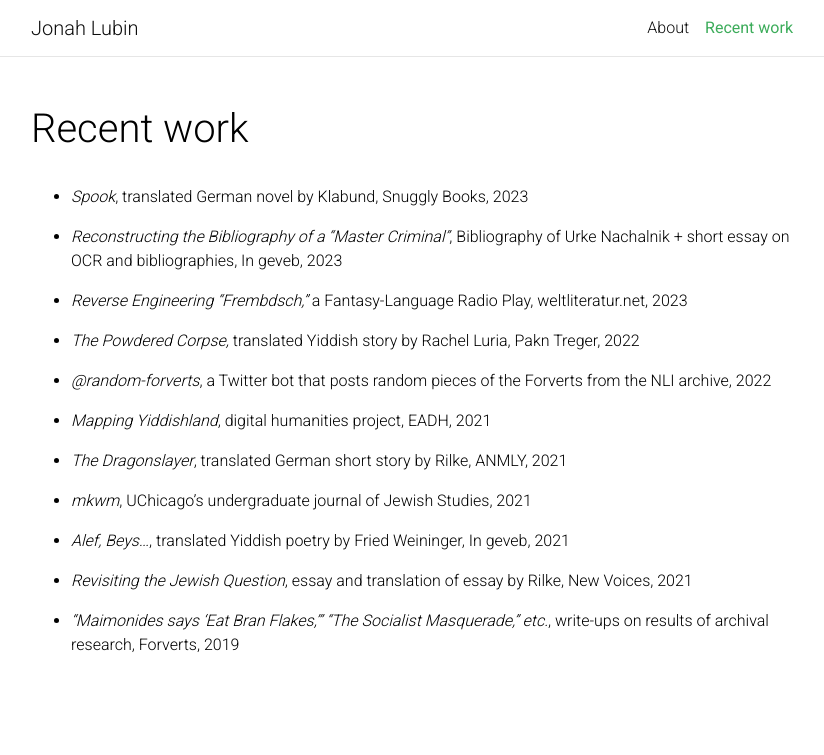
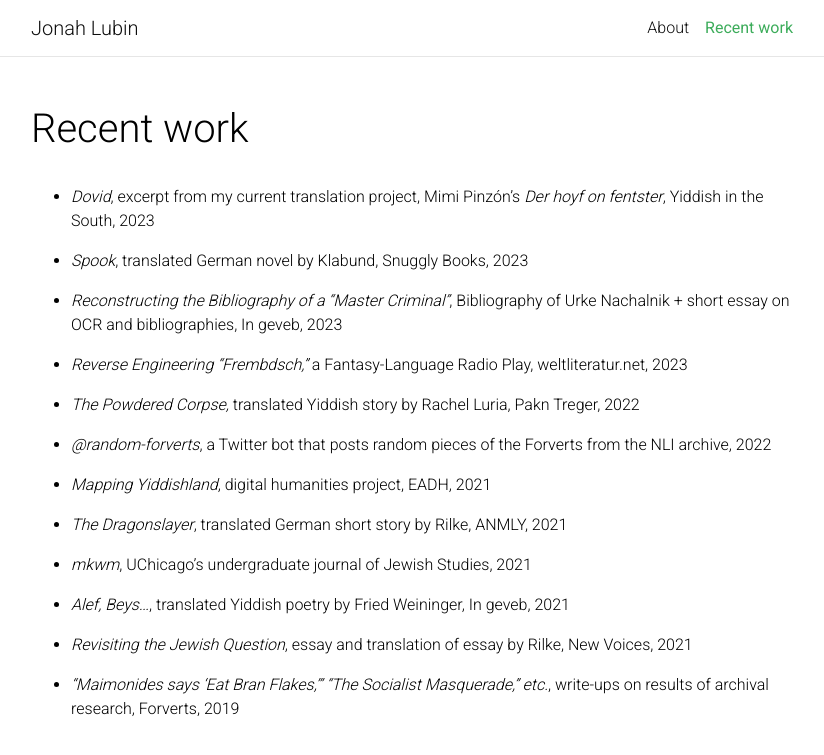
Before and after one commit to sreyfe/personal_site, a Jekyll site: the page built from _pages/recent_work.md, in a window 1280 px wide. Shown: the top 755 px of the page, without its empty margins (224-1048 px from the left). Built offline with Jekyll 4.4.1, drawn with Linux system fonts in a browser that asks for light colours; comment, search, counter and statistics services are not loaded; a style sheet for code colours, icons or effects is not loaded.

Commit message:
added pinzon

```diff
--- a/_pages/recent_work.md
+++ b/_pages/recent_work.md
@@ -6,6 +6,7 @@
 nav: true
 nav_order: 5
 ---
+* [*Dovid*](https://www.yiddishbookcenter.org/discover/yiddish-translation/yiddish-south/dovid), excerpt from my current translation project, Mimi Pinzón's *Der hoyf on fentster*, Yiddish in the South, 2023
 
 * [*Spook*](https://www.snugglybooks.co.uk/spook/), translated German novel by Klabund, Snuggly Books, 2023
 
```
